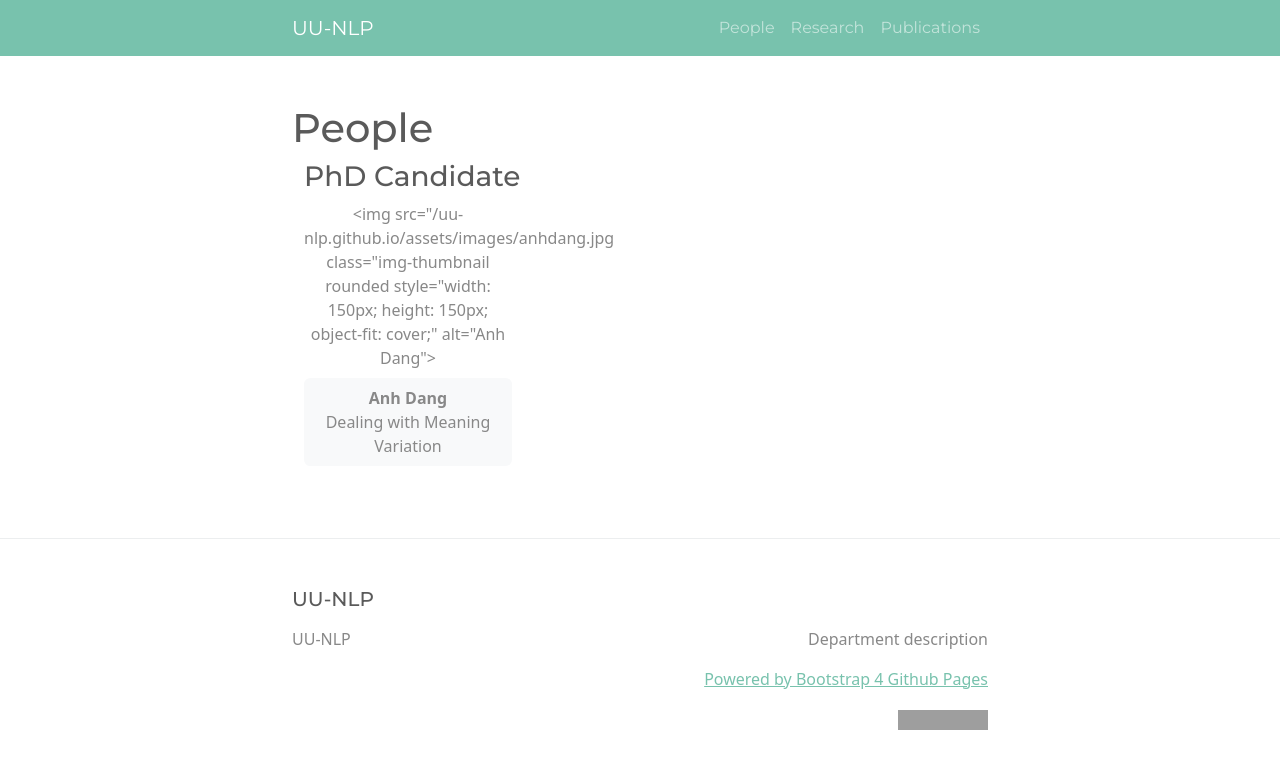
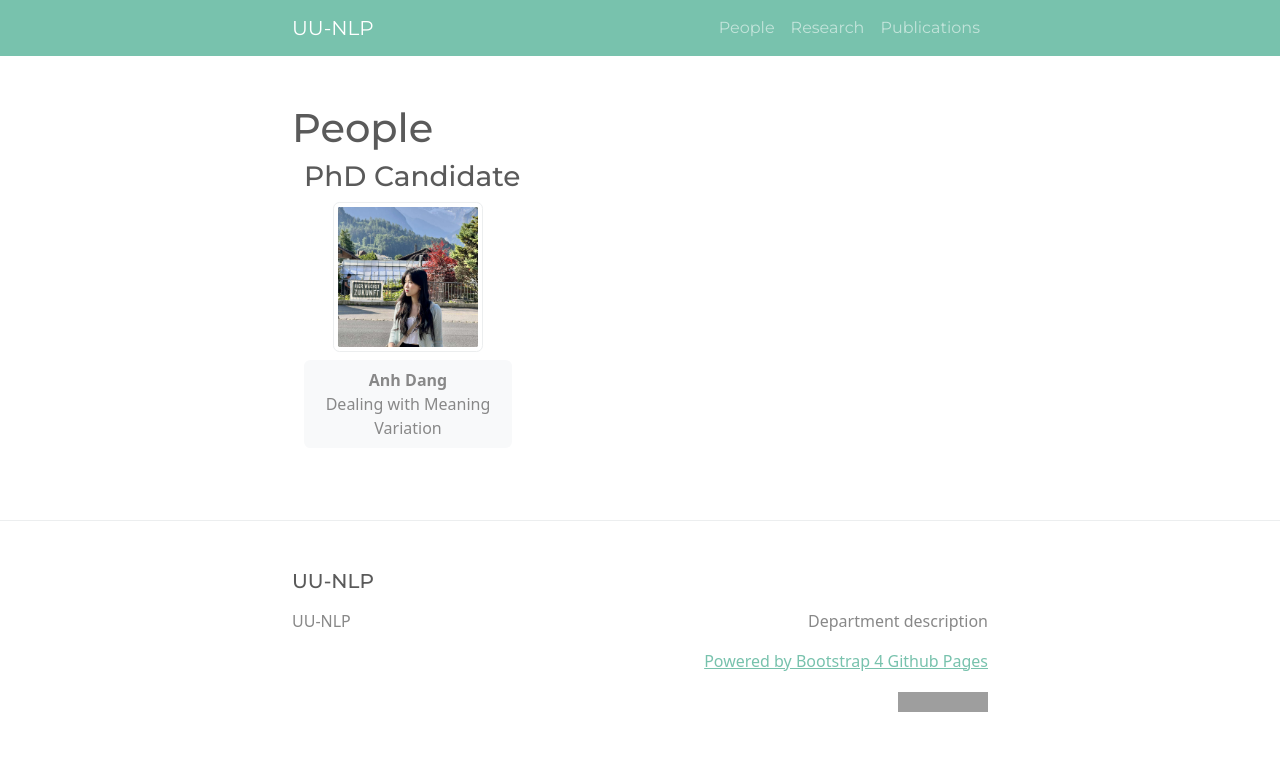
Before and after one commit to thaoanhdang/uu-nlp.github.io, a Jekyll site: the page built from people.md, in a window 1280 px wide. Shown: the top 769 px of the page. Built offline with Jekyll 4.4.1, drawn with Linux system fonts in a browser that asks for light colours; grey boxes are pictures that could not be loaded.

Commit message:
Update people.md

```diff
--- a/people.md
+++ b/people.md
@@ -11,7 +11,7 @@ permalink: /people/
   <h3>PhD Candidate</h3>
   <div class="row text-center">
     <div class="col-md-4 mb-4">
-      <img src="{{ 'assets/images/anhdang.jpg' | relative_url }} class="img-thumbnail rounded style="width: 150px; height: 150px; object-fit: cover;" alt="Anh Dang">
+      <img src="{{ 'assets/images/anhdang.jpg' | relative_url }}" class="img-thumbnail rounded" style="width: 150px; height: 150px; object-fit: cover;" alt="Anh Dang">
       <div class="mt-2 p-2 rounded bg-light">
         <strong>Anh Dang</strong><br>
         Dealing with Meaning Variation
```
